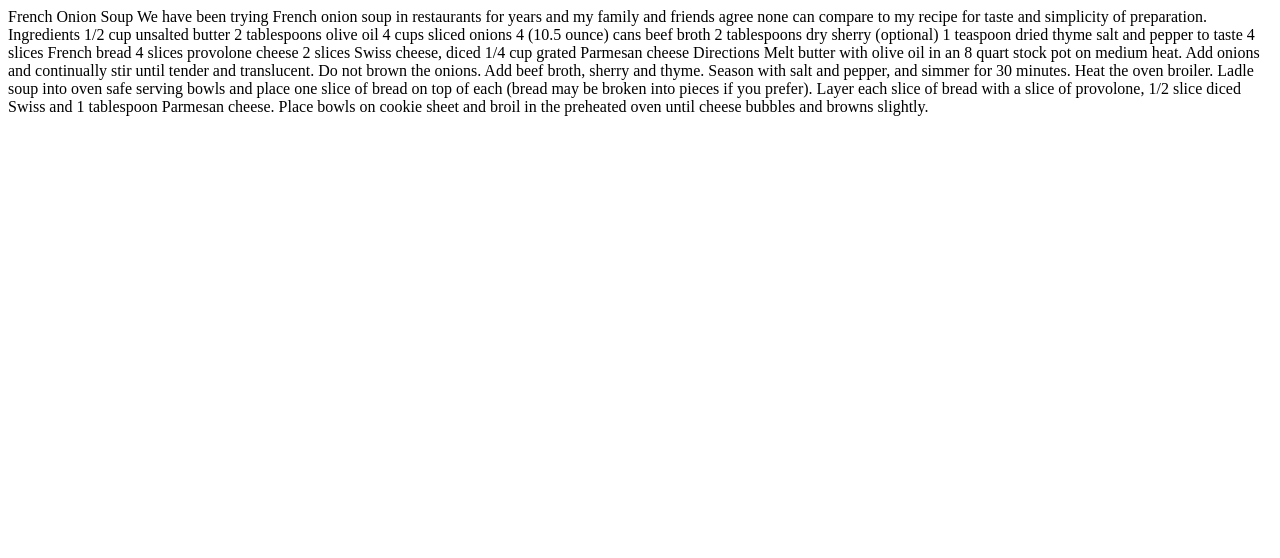
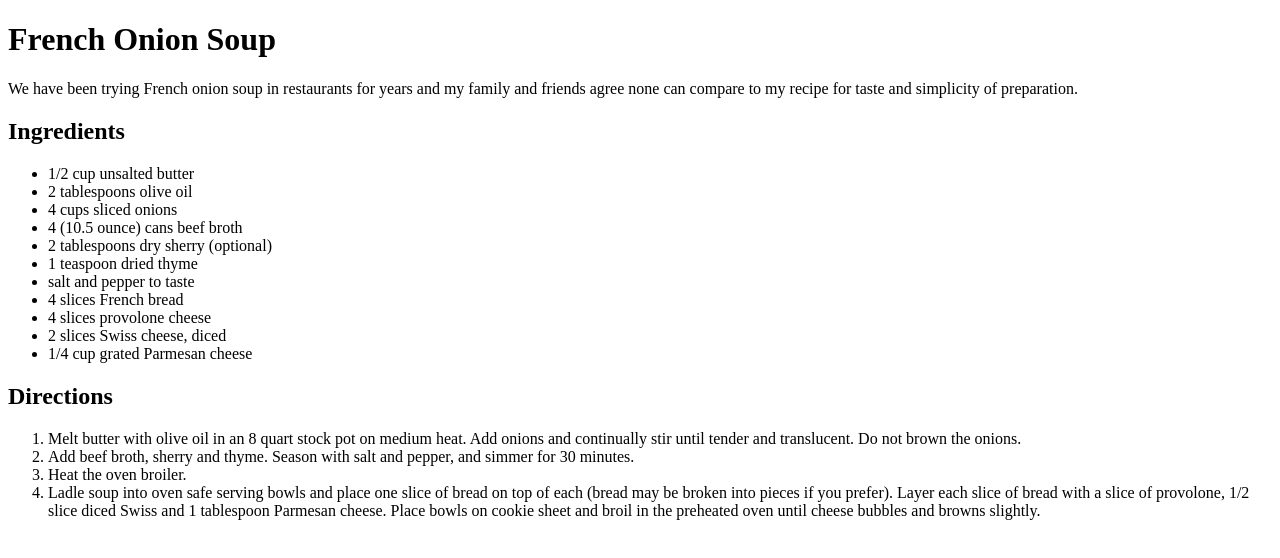
Before and after one commit to gha665/Self-Taught-lab-css-recipes-clone, a plain HTML site: page french-soup/index.html in a window 1280 px wide. Drawn offline with Linux system fonts and the light colour scheme.

Commit message:
added html for french-soup

```diff
--- a/french-soup/index.html
+++ b/french-soup/index.html
@@ -6,16 +6,65 @@
     <title>French Onion Soup Recipe</title>
     <!-- don't forget to link your styles -->
   </head>
+
   <body>
-    French Onion Soup We have been trying French onion soup in restaurants for years and my family and friends agree
-    none can compare to my recipe for taste and simplicity of preparation. Ingredients 1/2 cup unsalted butter 2
-    tablespoons olive oil 4 cups sliced onions 4 (10.5 ounce) cans beef broth 2 tablespoons dry sherry (optional) 1
-    teaspoon dried thyme salt and pepper to taste 4 slices French bread 4 slices provolone cheese 2 slices Swiss cheese,
-    diced 1/4 cup grated Parmesan cheese Directions Melt butter with olive oil in an 8 quart stock pot on medium heat.
-    Add onions and continually stir until tender and translucent. Do not brown the onions. Add beef broth, sherry and
-    thyme. Season with salt and pepper, and simmer for 30 minutes. Heat the oven broiler. Ladle soup into oven safe
-    serving bowls and place one slice of bread on top of each (bread may be broken into pieces if you prefer). Layer
-    each slice of bread with a slice of provolone, 1/2 slice diced Swiss and 1 tablespoon Parmesan cheese. Place bowls
-    on cookie sheet and broil in the preheated oven until cheese bubbles and browns slightly.
+    <div>
+      <header>
+        <h1>French Onion Soup</h1>
+      </header>
+
+      <main>
+        <section>
+          <p>
+            We have been trying French onion soup in restaurants for years and
+            my family and friends agree none can compare to my recipe for taste
+            and simplicity of preparation.
+          </p>
+        </section>
+
+        <section>
+          <h2>Ingredients</h2>
+          <ul>
+            <li>1/2 cup unsalted butter</li>
+            <li>2 tablespoons olive oil</li>
+            <li>4 cups sliced onions</li>
+            <li>4 (10.5 ounce) cans beef broth</li>
+            <li>2 tablespoons dry sherry (optional)</li>
+            <li>1 teaspoon dried thyme</li>
+            <li>salt and pepper to taste</li>
+            <li>4 slices French bread</li>
+            <li>4 slices provolone cheese</li>
+            <li>2 slices Swiss cheese, diced</li>
+            <li>1/4 cup grated Parmesan cheese</li>
+          </ul>
+        </section>
+
+        <section>
+          <h2>Directions</h2>
+          <ol>
+            <li>
+              Melt butter with olive oil in an 8 quart stock pot on medium heat.
+              Add onions and continually stir until tender and translucent. Do
+              not brown the onions.
+            </li>
+            <li>
+              Add beef broth, sherry and thyme. Season with salt and pepper, and
+              simmer for 30 minutes.
+            </li>
+            <li>
+              Heat the oven broiler.
+            </li>
+            <li>
+              Ladle soup into oven safe serving bowls and place one slice of
+              bread on top of each (bread may be broken into pieces if you
+              prefer). Layer each slice of bread with a slice of provolone, 1/2
+              slice diced Swiss and 1 tablespoon Parmesan cheese. Place bowls on
+              cookie sheet and broil in the preheated oven until cheese bubbles
+              and browns slightly.
+            </li>
+          </ol>
+        </section>
+      </main>
+    </div>
   </body>
 </html>
```
Also changed, not shown: 2 other files.
